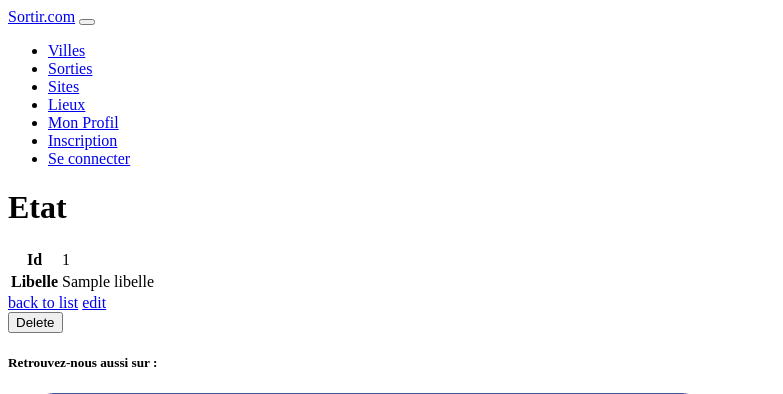
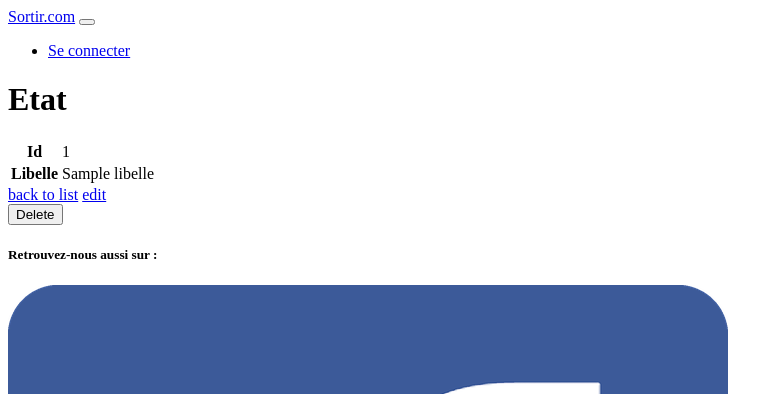
Before and after one commit to mhyvon/sortir, a Symfony app: template templates/etat/show.html.twig in a window 1280 px wide. Shown: the top 394 px of the page, without its empty margins (0-783 px from the left). Run offline with Twig, Linux system fonts and the light colour scheme; the template is opened without the code that fills it: most values are stand-ins (such as "Sample title", 1, 10 or a date in 2020); some libraries are stand-ins or nearby versions.

Commit message:
navbar admin

```diff
--- a/templates/base.html.twig
+++ b/templates/base.html.twig
@@ -14,41 +14,49 @@
     <body>
 
     <header>
+
+
+
         <nav class="navbar navbar-expand-lg navbar-light bg-light">
-            <a class="navbar-brand" href="/sortie">Sortir.com</a>
+            <a class="navbar-brand" href="{{ path('sortie_index') }}">Sortir.com</a>
             <button class="navbar-toggler" type="button" data-toggle="collapse" data-target="#navbarSupportedContent" aria-controls="navbarSupportedContent" aria-expanded="false" aria-label="Toggle navigation">
                 <span class="navbar-toggler-icon"></span>
             </button>
 
             <div class="collapse navbar-collapse" id="navbarSupportedContent">
                 <ul class="navbar-nav mr-auto">
+                    {% if not app.user %}
+                    <li class="nav-item place">
+                        <a class="nav-link" href="{{ path('participant_login') }}">Se connecter</a>
+                    </li>
+                    {% endif %}
+
+
+                    {% if app.user %}
+                        {% if app.user.roles[0] == 'ROLE_ADMIN' %}
                     <li class="nav-item ">
                         <a class="nav-link" href="{{ path('ville_index') }}">Villes </a>
                     </li>
-                    <li class="nav-item ">
-                        <a class="nav-link" href="{{ path('sortie_index') }}">Sorties </a>
-                    </li>
-                    <li class="nav-item">
+
+                        <li class="nav-item">
                         <a class="nav-link" href="{{ path('site_index') }}">Sites</a>
                     </li>
                     <li class="nav-item">
                         <a class="nav-link" href="{{ path('lieu_index') }}">Lieux</a>
                     </li>
+                            <li class="nav-item">
+                                <a class="nav-link" href="{{ path('participant_register') }}">Inscription</a>
+                            </li>
+                        {% endif %}
                     <li class="nav-item">
                         <a class="nav-link" href="{{ path('participant_edit') }}">Mon Profil</a>
                     </li>
-                    <li class="nav-item">
-                        <a class="nav-link" href="{{ path('participant_register') }}">Inscription</a>
-                    </li>
-                    <li class="nav-item">
-                        <a class="nav-link" href="{{ path('participant_login') }}">Se connecter</a>
-                    </li>
 
-
-
-                    {% if app.user %}
-                    <li class="nav-item">
-                        <a class="nav-link" href="{{ path('participant_logout') }}" style="position: absolute; top :3px; right :3px">Deconnexion</a>
+                        <li class="nav-item ">
+                            <a class="nav-link" href="{{ path('sortie_index') }}">Sorties </a>
+                        </li>
+                    <li class="nav-item place">
+                        <a class="nav-link" href="{{ path('participant_logout') }}">Deconnexion</a>
                     </li>
                     {% endif %}
                 </ul>
```
Also changed, not shown: assets/css/app.css (+7 -1 lines), templates/sortie/show.html.twig (+6 -3 lines).
